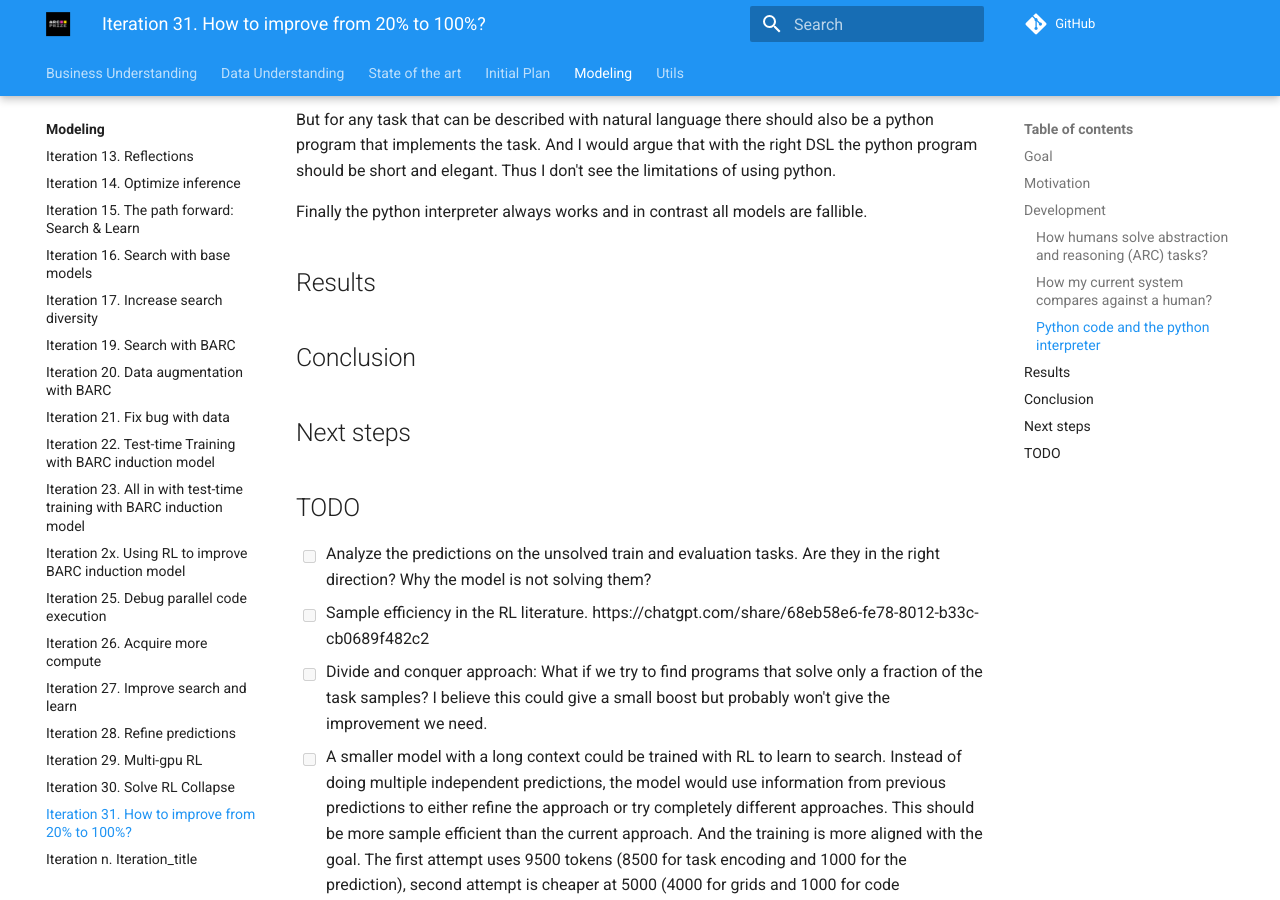
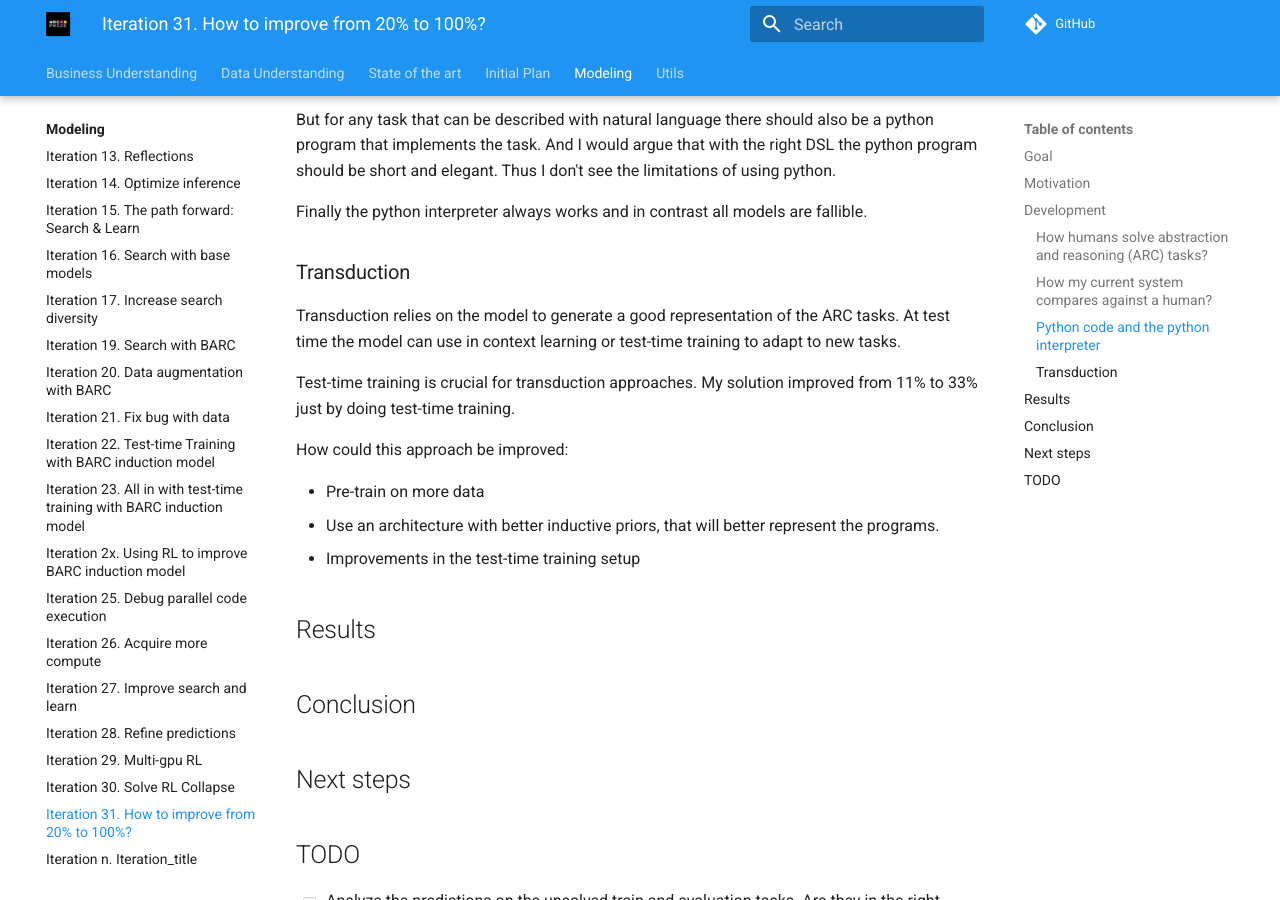
Before and after one commit to ironbar/arc25, an MkDocs documentation site: the page built from docs/modeling/Iteration_31_how_to_improve.md, in a window 1280 px wide and 900 px high, scrolled down 2297 px. Built offline with MkDocs 1.6.1 and Material for MkDocs 9.7.7, drawn with Linux system fonts in a browser that asks for light colours; comment, search, counter and statistics services are not loaded.

Commit message:
thoughts about transduction

```diff
--- a/docs/modeling/Iteration_31_how_to_improve.md
+++ b/docs/modeling/Iteration_31_how_to_improve.md
@@ -72,6 +72,20 @@ short and elegant. Thus I don't see the limitations of using python.
 
 Finally the python interpreter always works and in contrast all models are fallible.
 
+### Transduction
+
+Transduction relies on the model to generate a good representation of the ARC tasks. At test time
+the model can use in context learning or test-time training to adapt to new tasks.
+
+Test-time training is crucial for transduction approaches. My solution improved from 11% to 33% just
+by doing test-time training.
+
+How could this approach be improved:
+
+- Pre-train on more data
+- Use an architecture with better inductive priors, that will better represent the programs.
+- Improvements in the test-time training setup
+
 ## Results
 
 ## Conclusion
```
